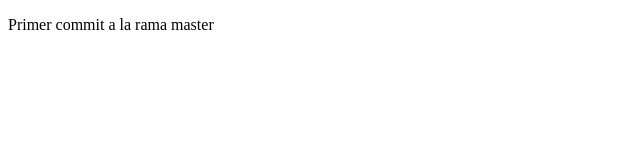
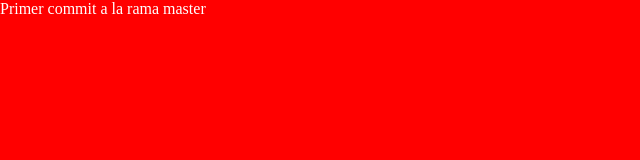
Before and after one commit to jfabiant/aprendiendo, a plain HTML site: page index.html in a window 1280 px wide. Shown: the whole page, without its empty margins (0-640 px from the left). Drawn offline with Linux system fonts and the light colour scheme.

Commit message:
cambios #1

```diff
--- a/index.html
+++ b/index.html
@@ -3,6 +3,7 @@
   <head>
     <meta charset="utf-8">
     <title>Aprendiendo</title>
+    <link rel="stylesheet" href="styles.css">
   </head>
   <body>
     <p>Primer commit a la rama master</p>
--- /dev/null
+++ b/styles.css
@@ -0,0 +1,6 @@
+*{
+  margin: 0px;
+  padding: 0px;
+  background: red;
+  color: #fff;
+}
```
